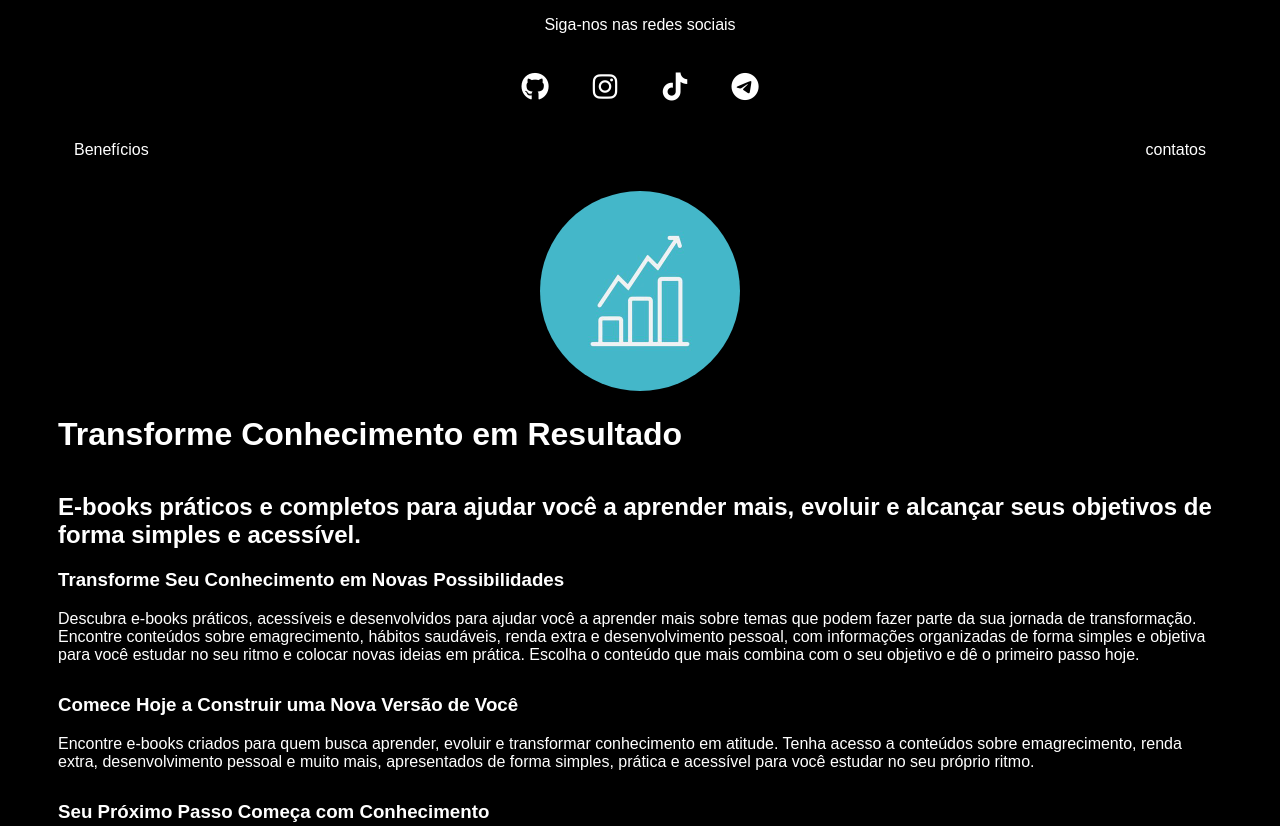
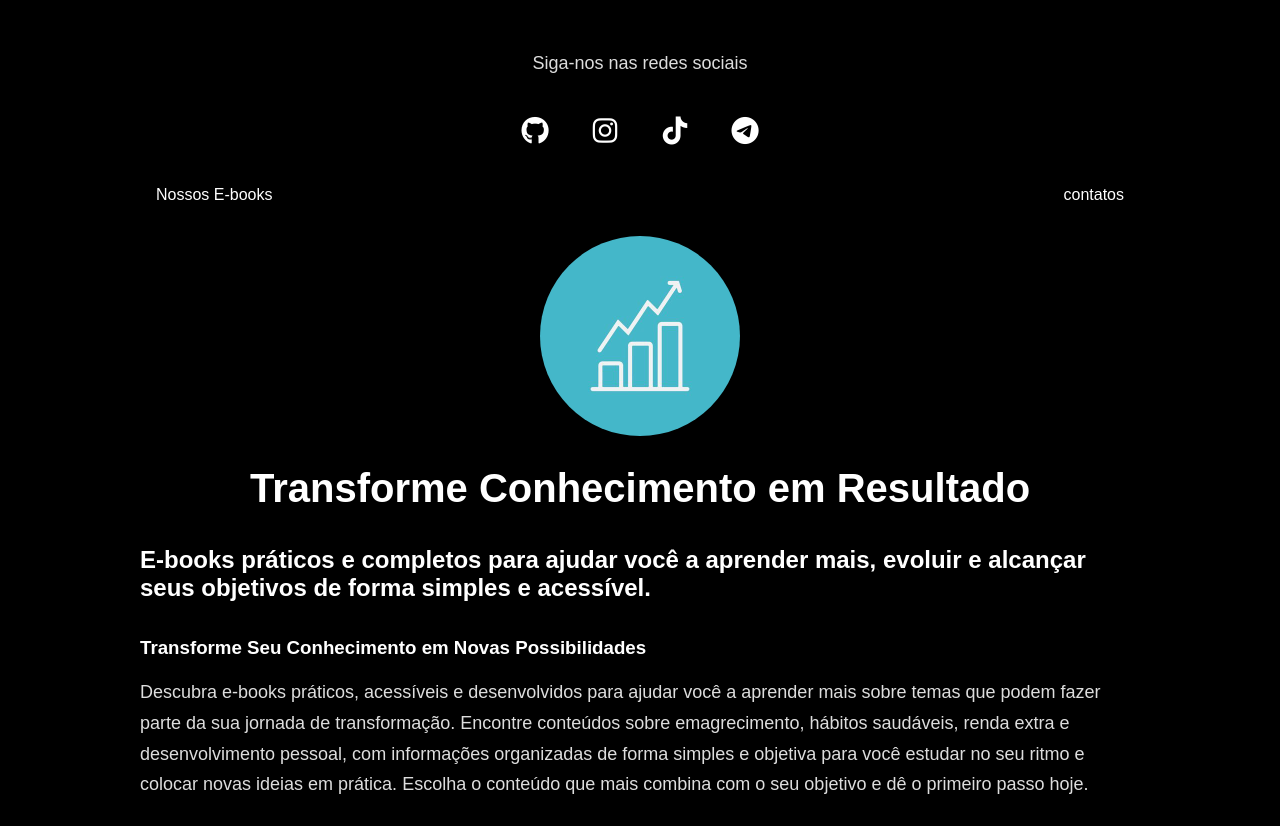
Before and after one commit to noahsousacontato-oss/mundo-dos-ebooks, a plain HTML site: page index.html in a window 1280 px wide. Shown: the top 826 px of the page. Drawn offline with Linux system fonts and the light colour scheme.

Commit message:
Add files via upload

```diff
--- a/index.css
+++ b/index.css
@@ -103,3 +103,39 @@ body {
 .botao:hover {
     opacity: 0.8;
 }
+body {
+    background-color: black;
+    color: white;
+}
+body {
+    background-color: black;
+    color: white;
+    font-family: Arial, Helvetica, sans-serif;
+    margin: 0;
+}
+
+.container {
+    max-width: 1000px;
+    margin: 0 auto;
+    padding: 30px 40px;
+}
+
+h1 {
+    font-size: 40px;
+    text-align: center;
+    margin-bottom: 30px;
+}
+
+h2, h3 {
+    margin-top: 35px;
+    margin-bottom: 15px;
+}
+
+p {
+    font-size: 18px;
+    line-height: 1.7;
+    color: #dddddd;
+}
+.container {
+    padding: 30px 40px;
+}
--- a/index.html
+++ b/index.html
@@ -44,8 +44,8 @@
   <nav>
     <ul>
         <li>
-            <a href=file:///c%3A/Users/GAMER/Documents/easy-portfolio/index.html>Benefícios</a>
-        </li>
+    <a href="ebooks.html">Nossos E-books</a>
+</li>
         <li>
             <a href="contact.html">contatos</a>
         </li>
@@ -64,6 +64,7 @@
   </header>
   <main>
 <section>
+</a>
     <h3>Transforme Seu Conhecimento em Novas Possibilidades</h3>
     <p>
         Descubra e-books práticos, acessíveis e desenvolvidos para ajudar você a aprender mais sobre temas que podem fazer parte da sua jornada de transformação. Encontre conteúdos sobre emagrecimento, hábitos saudáveis, renda extra e desenvolvimento pessoal, com informações organizadas de forma simples e objetiva para você estudar no seu ritmo e colocar novas ideias em prática. Escolha o conteúdo que mais combina com o seu objetivo e dê o primeiro passo hoje.
```
Also changed, not shown: ebooks.html (added, +32 -0 lines).
